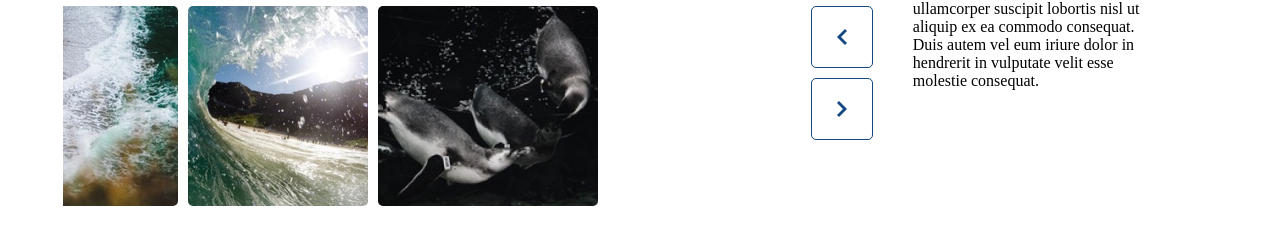
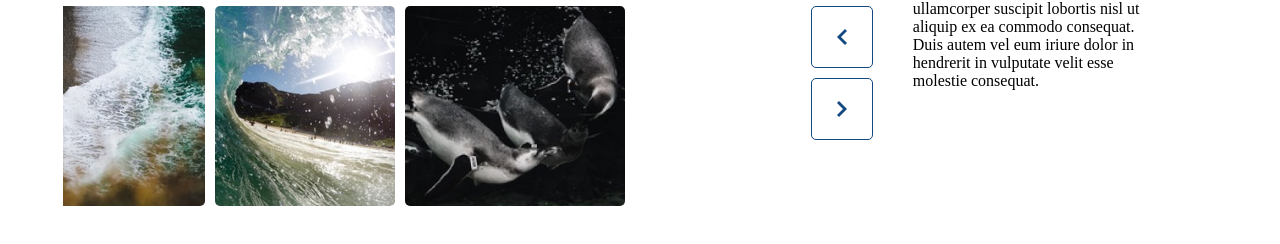
Before and after one commit to MateoSindija/image-slider, a plain HTML site: page index.html in a window 1280 px wide. Shown: the part 224-468 px from the top of the page. Drawn offline with Linux system fonts and the light colour scheme.

Commit message:
Some fixes

```diff
--- a/js/script.js
+++ b/js/script.js
@@ -21,13 +21,14 @@ $(document).ready(() => {
         ".container__images__bottom__imagesContainer img"
     );
 
+    const topRow = $(".container__images__top");
+    const bottomRow = $(".container__images__bottom__imagesContainer");
+
     $(".container__images__bottom__buttonContainer__left").on("click", () => {
         const firstTop = $(".container__images__top img").first();
         const firstBottom = $(
             ".container__images__bottom__imagesContainer img"
         ).first();
-        const topRow = $(".container__images__top");
-        const bottomRow = $(".container__images__bottom__imagesContainer");
 
         const firstTopWidth = firstTop.width();
         const firstBottomWidth = firstBottom.width();
@@ -44,8 +45,6 @@ $(document).ready(() => {
         const lastBottom = $(
             ".container__images__bottom__imagesContainer img"
         ).last();
-        const topRow = $(".container__images__top");
-        const bottomRow = $(".container__images__bottom__imagesContainer");
 
         const lastTopWidth = lastTop.width();
         const lastBottomWidth = lastBottom.width();
--- a/scss/styles.scss
+++ b/scss/styles.scss
@@ -80,13 +80,12 @@ $border-color: #134880;
         &__bottom {
             display: flex;
             flex-direction: row;
-            justify-content: flex-end;
 
             margin-top: 5px;
             max-height: $image-height;
 
             &__imagesContainer {
-                width: 80%;
+                width: 70%;
                 display: flex;
                 justify-content: flex-end;
                 overflow: hidden;
@@ -98,7 +97,7 @@ $border-color: #134880;
             }
 
             &__buttonContainer {
-                width: 40%;
+                width: 30%;
                 display: flex;
                 flex-direction: column;
                 justify-content: flex-start;
```
Also changed, not shown: scss/styles.css, 1 other file.
